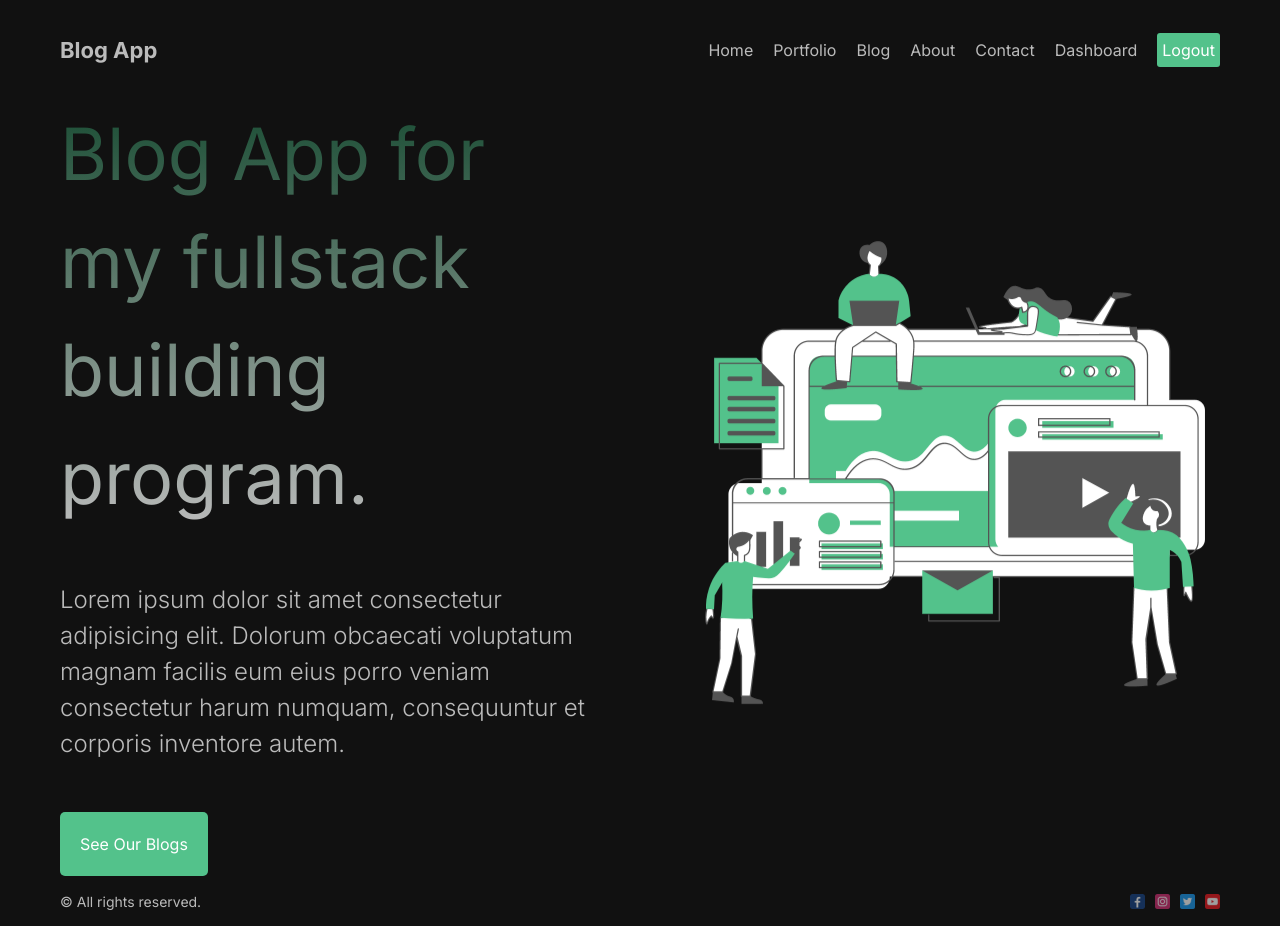
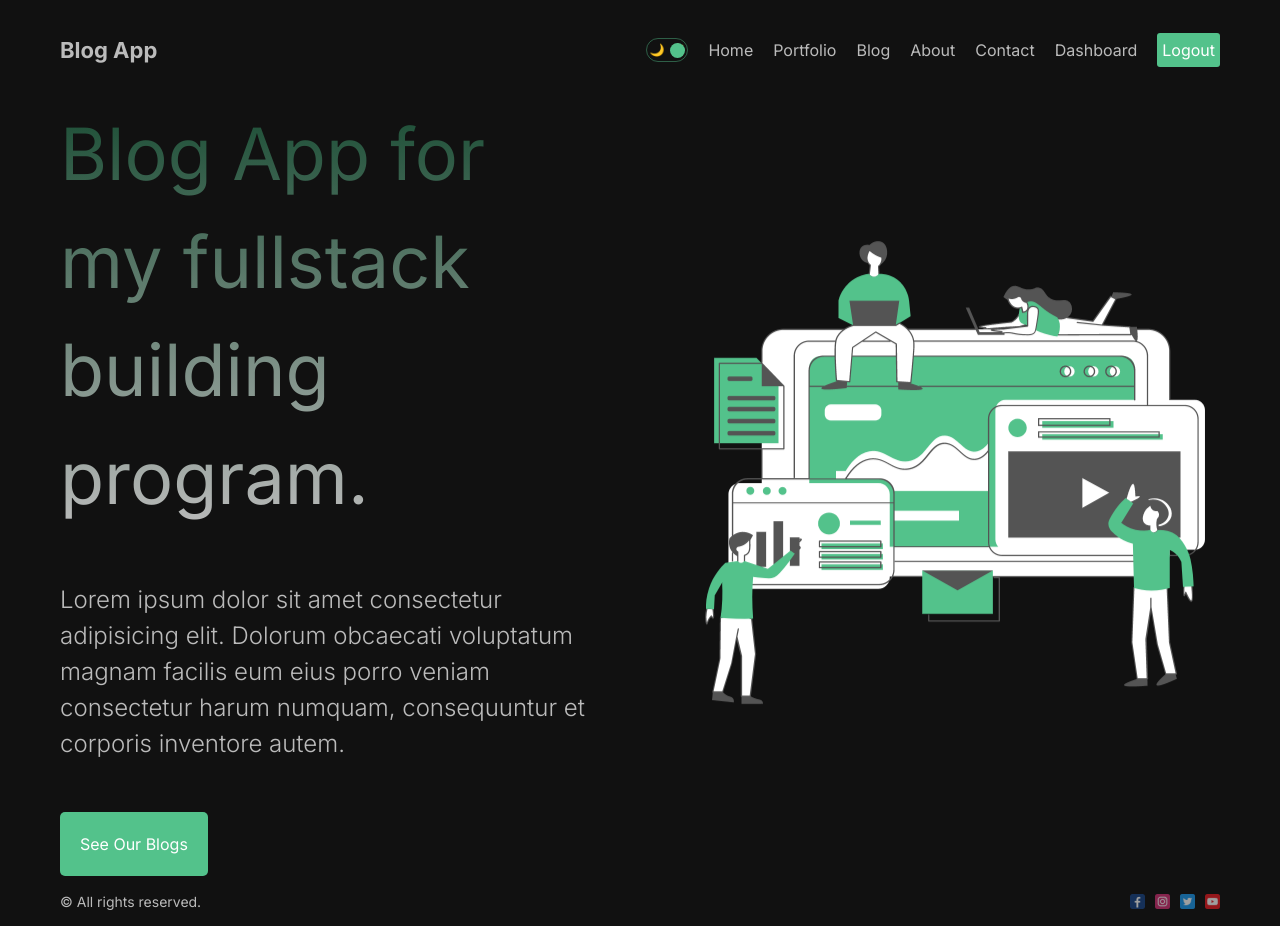
Before and after one commit to mhmttpk/blog-app, a Next.js app: page / in a window 1280 px wide. Built offline with nearby package versions, Linux system fonts and the light colour scheme.

Commit message:
Dark mode has been configured

```diff
--- a/src/app/globals.css
+++ b/src/app/globals.css
@@ -12,13 +12,22 @@ html,
 body {
   max-width: 100vw;
   overflow-x: hidden;
-  background-color: #111;
-  color: #bbb;
+
 }
 
 a {
   text-decoration: none;
   color: inherit;
+}
+
+.light {
+  background-color: white;
+  color: #111;
+}
+
+.dark {
+  background-color: #111;
+  color: #bbb;
 }
 
 .container {
--- a/src/app/layout.js
+++ b/src/app/layout.js
@@ -2,6 +2,7 @@ import './globals.css'
 import { Inter, Roboto } from 'next/font/google'
 import Navbar from '@/components/navbar/Navbar'
 import Footer from '@/components/footer/Footer'
+import { ThemeProvider } from '@/context/ThemeContext'
 
 const inter = Inter({ subsets: ['latin'] })
 
@@ -14,11 +15,13 @@ export default function RootLayout({ children }) {
   return (
     <html lang="en">
       <body className={inter.className}>
-        <div className='container'>
-          <Navbar/>
-          {children}
-          <Footer/>
-        </div>
+        <ThemeProvider>
+          <div className='container'>
+            <Navbar/>
+            {children}
+            <Footer/>
+          </div>
+        </ThemeProvider>
       </body>
     </html>
   )
--- /dev/null
+++ b/src/components/DarkModeToggle/DarkModeToggle.jsx
@@ -0,0 +1,21 @@
+"use client"
+
+import React, { useContext } from "react";
+import styles from "./darkModeToggle.module.css";
+import { ThemeContext } from "../../context/ThemeContext";
+
+const DarkModeToggle = () => {
+    const { toggle,mode } = useContext(ThemeContext);
+    return (
+      <div className={styles.container} onClick={toggle}>
+        <div className={styles.icon}>🌙</div>
+        <div className={styles.icon}>🔆</div>
+        <div
+          className={styles.ball}
+          style={mode === "light" ? { left: "2px" } : { right: "2px" }}
+        />
+      </div>
+    );
+};
+
+export default DarkModeToggle;
--- /dev/null
+++ b/src/components/DarkModeToggle/darkModeToggle.module.css
@@ -0,0 +1,24 @@
+.container{
+    width: 42px;
+    height: 24px;
+    border: 1.5px solid #53c28b70;
+    border-radius: 30px;
+    display: flex;
+    align-items: center;
+    justify-content: space-between;
+    padding: 2px;
+    position: relative;
+    cursor: pointer;
+  }
+
+  .icon{
+    font-size: 12px;
+  }
+
+  .ball{
+    width: 15px;
+    height: 15px;
+    background-color: #53c28b;
+    border-radius: 50%;
+    position: absolute;
+  }
--- a/src/components/navbar/Navbar.jsx
+++ b/src/components/navbar/Navbar.jsx
@@ -2,6 +2,7 @@
 import React from 'react';
 import Link from 'next/link';
 import styles from './navbar.module.css';
+import DarkModeToggle from '../DarkModeToggle/DarkModeToggle';
 
 const links = [
     {
@@ -41,6 +42,7 @@ const Navbar = () => {
     <div className={styles.container}>
         <Link href="/" className={styles.logo}>Blog App</Link>
         <div className={styles.links}>
+          <DarkModeToggle/>
             {links.map(link => (
                 <Link key={link.id} href={link.url} className={styles.link}>
                   {link.title}
--- /dev/null
+++ b/src/context/ThemeContext.js
@@ -0,0 +1,19 @@
+"use client";
+
+import { createContext, useState } from "react";
+
+export const ThemeContext = createContext();
+
+export const ThemeProvider = ({ children }) => {
+  const [mode, setMode] = useState("dark");
+
+  const toggle = () => {
+    setMode((prev) => (prev === "dark" ? "light" : "dark"));
+  };
+
+  return (
+    <ThemeContext.Provider value={{ toggle, mode }}>
+      <div className={`theme ${mode}`}>{children}</div>
+    </ThemeContext.Provider>
+  );
+};
```
